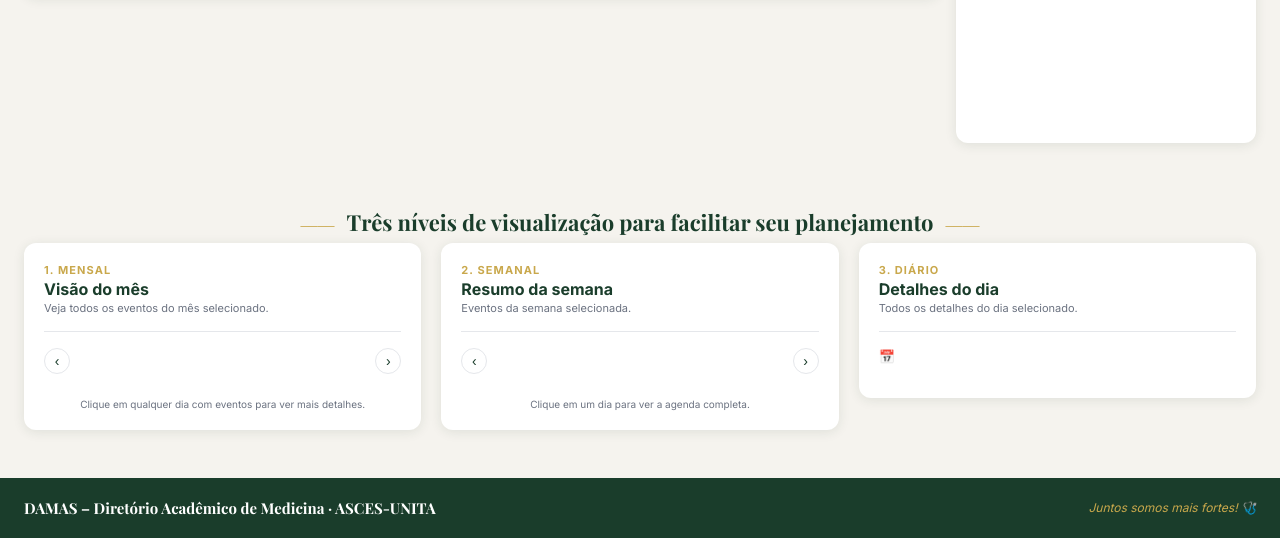
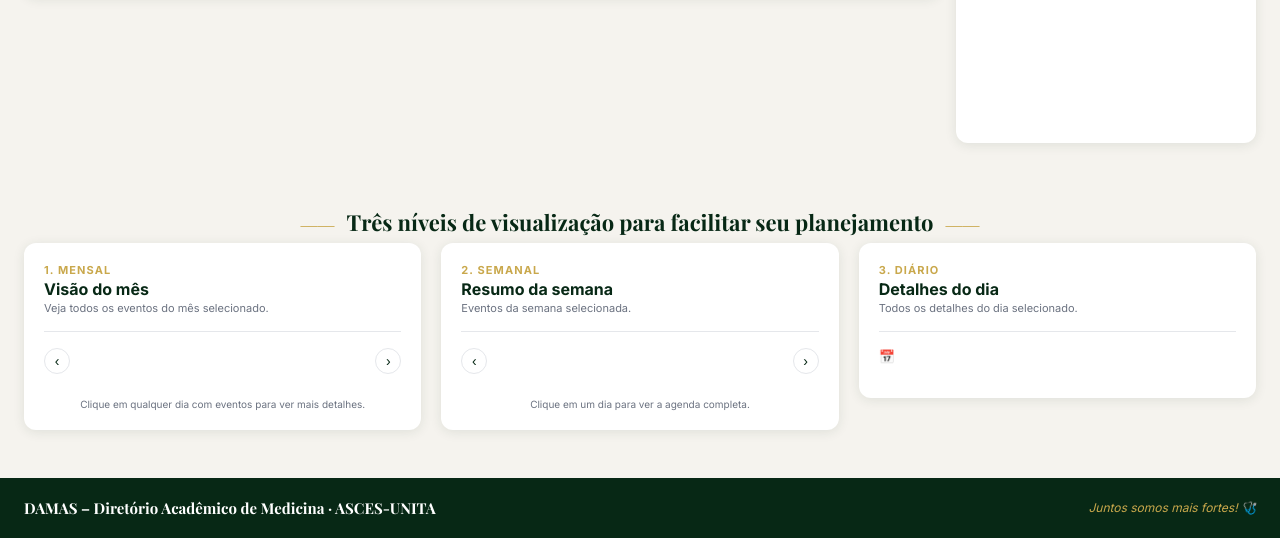
Before and after one commit to Damas-med/calendario-damas, a plain HTML site: page index.html in a window 1280 px wide. Shown: the part 449-987 px from the top of the page. Drawn offline with nearby package versions, Linux system fonts and the light colour scheme; no server answers.

Commit message:
Update style.css

```diff
--- a/style.css
+++ b/style.css
@@ -1,6 +1,6 @@
 *, *::before, *::after { box-sizing: border-box; margin: 0; padding: 0; }
 :root {
-  --verde: #1A3D2B; --verde-md: #2A5C40; --dourado: #C9A84C;
+  --verde: #072815; --verde-md: #072815; --dourado: #C9A84C;
   --fundo: #F5F3EE; --branco: #FFFFFF; --cinza1: #6B7280; --cinza2: #E5E7EB;
   --radius: 12px; --sombra: 0 2px 12px rgba(26,61,43,.10);
   --font: 'Inter', sans-serif; --font-d: 'Playfair Display', serif;
```
